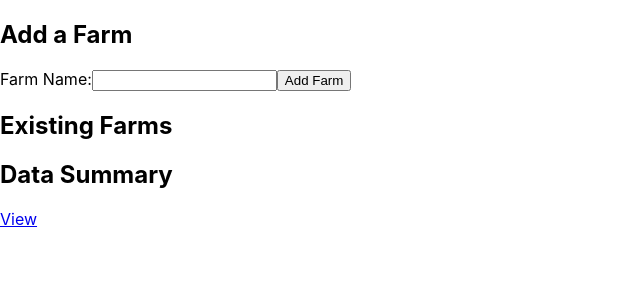
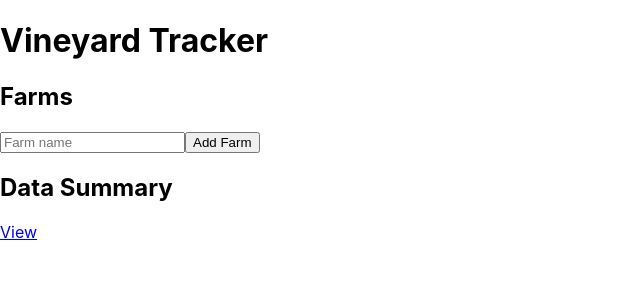
Before and after one commit to davidlpoole/vineyard-manager, a React (Create React App) app: page / in a window 1280 px wide. Shown: the top 300 px of the page, without its empty margins (0-640 px from the left). Built offline with nearby package versions, Linux system fonts and the light colour scheme.

Commit message:
Move new patch form to farm view

```diff
--- a/src/App.js
+++ b/src/App.js
@@ -2,7 +2,6 @@ import React from 'react'
 import { BrowserRouter as Router, Switch, Route } from 'react-router-dom'
 import FarmForm from './FarmForm'
 import NotFound from './NotFound'
-import PatchForm from './PatchForm'
 import DataSummary from './DataSummary'
 import FarmView from './FarmView'
 import PatchView from './PatchView'
@@ -12,10 +11,9 @@ const App = () => {
     <Router>
       <Switch>
         <Route path="/" exact component={FarmForm} />
-        <Route path="/add-patch/:farmId" component={PatchForm} />
-        <Route path="/data-summary" component={DataSummary} />
         <Route path="/view-farm/:farmId" component={FarmView} />
         <Route path="/view-patch/:farmId/:patchId" component={PatchView} />
+        <Route path="/data-summary" component={DataSummary} />
         <Route component={NotFound} />
       </Switch>
     </Router>
--- a/src/DataSummary.js
+++ b/src/DataSummary.js
@@ -10,11 +10,11 @@ const DataSummarization = () => {
       <table>
         <thead>
           <tr>
-            <th>Farm ID</th>
+            {/* <th>Farm ID</th> */}
             <th>Farm Name</th>
-            <th>Patch ID</th>
+            {/* <th>Patch ID</th> */}
             <th>Patch Name</th>
-            <th>Row Index</th>
+            {/* <th>Row Index</th> */}
             <th>Row Number</th>
             <th>Vine Count</th>
             <th>Puller</th>
@@ -26,11 +26,11 @@ const DataSummarization = () => {
             farm.patches.map((patch, patchIndex) =>
               patch.rows.map((row, rowIndex) => (
                 <tr key={`${farmIndex}-${patchIndex}-${rowIndex}`}>
-                  <td>{farmIndex}</td>
+                  {/* <td>{farmIndex}</td> */}
                   <td>{farm.name}</td>
-                  <td>{patchIndex}</td>
+                  {/* <td>{patchIndex}</td> */}
                   <td>{patch.name}</td>
-                  <td>{rowIndex}</td>
+                  {/* <td>{rowIndex}</td> */}
                   <td>{row.number}</td>
                   <td>{row.vineCount}</td>
                   <td>{row.puller}</td>
--- a/src/FarmForm.js
+++ b/src/FarmForm.js
@@ -19,19 +19,14 @@ const FarmForm = () => {
     const updatedFarms = [...farms, newFarm]
     setFarms(updatedFarms)
     saveToLocalStorage('farmData', updatedFarms)
-    history.push(`/view-farm/${updatedFarms.length - 1}`)
+    // history.push(`/view-farm/${updatedFarms.length - 1}`)
   }
 
   return (
     <div>
-      <h2>Add a Farm</h2>
-      <form onSubmit={handleAddFarm}>
-        <label>Farm Name:</label>
-        <input type="text" value={farmName} onChange={handleFarmNameChange} />
-        <button type="submit">Add Farm</button>
-      </form>
+      <h1>Vineyard Tracker</h1>
 
-      <h2>Existing Farms</h2>
+      <h2>Farms</h2>
       <ul>
         {farms.map((farm, index) => (
           <li key={index}>
@@ -41,6 +36,18 @@ const FarmForm = () => {
           </li>
         ))}
       </ul>
+      <form onSubmit={handleAddFarm}>
+        <label>
+          <input
+            type="text"
+            placeholder="Farm name"
+            value={farmName}
+            required
+            onChange={handleFarmNameChange}
+          />
+        </label>
+        <button type="submit">Add Farm</button>
+      </form>
       <h2>Data Summary</h2>
       <Link to={`/data-summary`}>View</Link>
     </div>
--- a/src/FarmView.js
+++ b/src/FarmView.js
@@ -1,21 +1,50 @@
-import React from 'react'
-import { useParams, Link } from 'react-router-dom'
+import React, { useState } from 'react'
+import { useParams, useHistory, Link } from 'react-router-dom'
+import { saveToLocalStorage } from './utility'
 
 const FarmView = () => {
   const { farmId } = useParams()
+  const history = useHistory()
 
-  const farmData = JSON.parse(localStorage.getItem('farmData'))
-  const selectedFarm = farmData[farmId]
+  const [patchName, setPatchName] = useState('')
+  const [farms, setFarms] = useState(
+    JSON.parse(localStorage.getItem('farmData')) || []
+  )
+
+  // const farmData = JSON.parse(localStorage.getItem('farmData'))
+  const selectedFarm = farms[farmId]
 
   if (!selectedFarm) {
     return <div>Invalid Farm ID</div>
+  }
+
+  const handlePatchNameChange = (e) => {
+    setPatchName(e.target.value)
+  }
+
+  const handleAddPatch = (e) => {
+    e.preventDefault()
+
+    const newPatch = { name: patchName, rows: [] }
+
+    const updatedFarms = farms.map((farm, index) => {
+      if (index === parseInt(farmId)) {
+        const updatedPatches = [...farm.patches, newPatch]
+        return { ...farm, patches: updatedPatches }
+      }
+      return farm
+    })
+
+    setFarms(updatedFarms)
+    saveToLocalStorage('farmData', updatedFarms)
+    history.push(`/view-farm/${farmId}`)
   }
 
   return (
     <div>
       <h2>Farm Details</h2>
       <p>Farm Name: {selectedFarm.name}</p>
-      <Link to={`/add-patch/${farmId}`}>Add Patch</Link>
+
       <h3>Patches</h3>
       <ul>
         {selectedFarm.patches.map((patch, index) => (
@@ -24,6 +53,18 @@ const FarmView = () => {
           </li>
         ))}
       </ul>
+      <form onSubmit={handleAddPatch}>
+        <label>
+          <input
+            type="text"
+            placeholder="Patch name"
+            value={patchName}
+            required
+            onChange={handlePatchNameChange}
+          />
+        </label>
+        <button type="submit">Add Patch</button>
+      </form>
       <p>
         <Link to={`/`}>Back</Link>
       </p>
--- a/src/PatchForm.js
+++ /dev/null
@@ -1,46 +0,0 @@
-import React, { useState } from 'react'
-import { useParams, useHistory } from 'react-router-dom'
-import { saveToLocalStorage } from './utility'
-
-const PatchForm = () => {
-  const { farmId } = useParams()
-  const history = useHistory()
-  const [patchName, setPatchName] = useState('')
-  const [farms, setFarms] = useState(
-    JSON.parse(localStorage.getItem('farmData')) || []
-  )
-
-  const handlePatchNameChange = (e) => {
-    setPatchName(e.target.value)
-  }
-
-  const handleAddPatch = (e) => {
-    e.preventDefault()
-    const newPatch = { name: patchName, rows: [] }
-
-    const updatedFarms = farms.map((farm, index) => {
-      if (index === parseInt(farmId)) {
-        const updatedPatches = [...farm.patches, newPatch]
-        return { ...farm, patches: updatedPatches }
-      }
-      return farm
-    })
-
-    setFarms(updatedFarms)
-    saveToLocalStorage('farmData', updatedFarms)
-    history.push(`/view-farm/${farmId}`)
-  }
-
-  return (
-    <div>
-      <h2>Add a Patch</h2>
-      <form onSubmit={handleAddPatch}>
-        <label>Patch Name:</label>
-        <input type="text" value={patchName} onChange={handlePatchNameChange} />
-        <button type="submit">Add Patch</button>
-      </form>
-    </div>
-  )
-}
-
-export default PatchForm
--- a/src/PatchView.js
+++ b/src/PatchView.js
@@ -93,8 +93,9 @@ const PatchView = () => {
       </p>
       <p>
         <button type="button" onClick={handleSave}>
-          Submit
+          Save and go back
         </button>
+        <button type="button">Discard changes and go back</button>
       </p>
     </div>
   )
```
